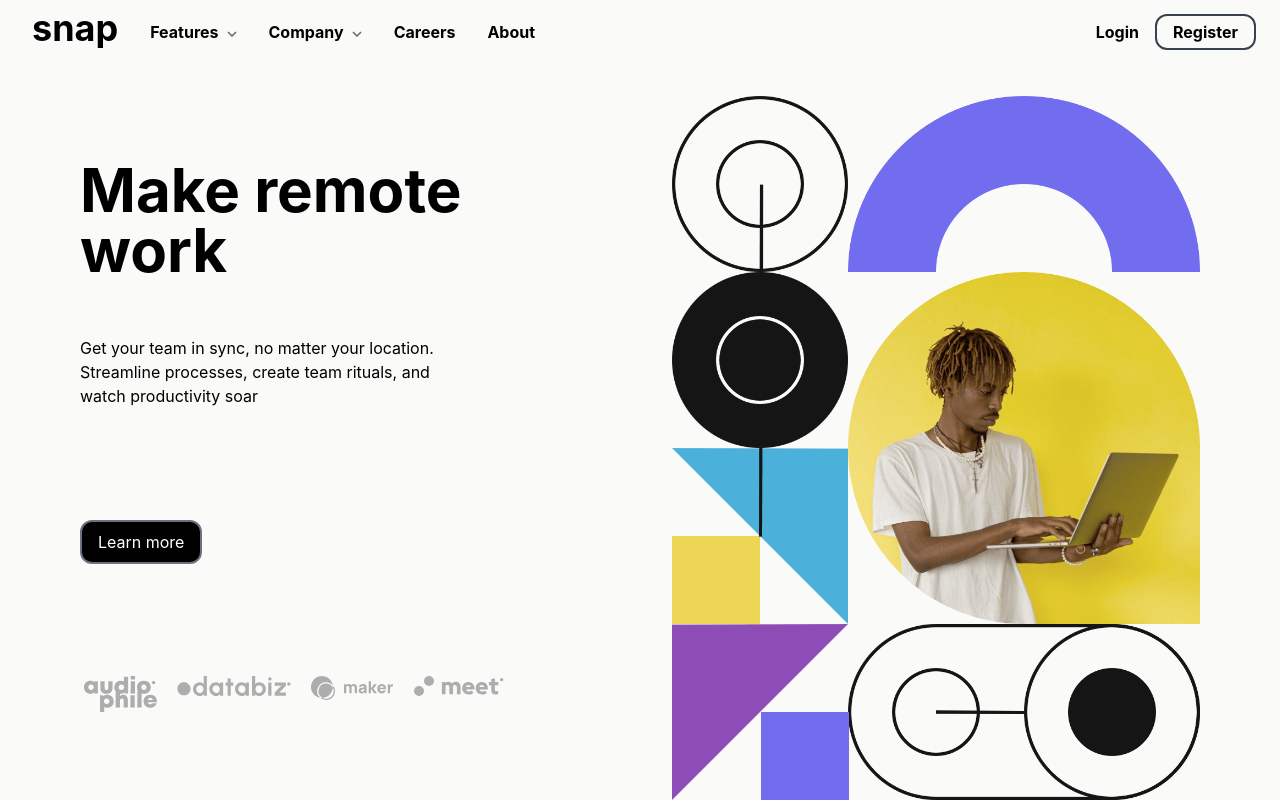
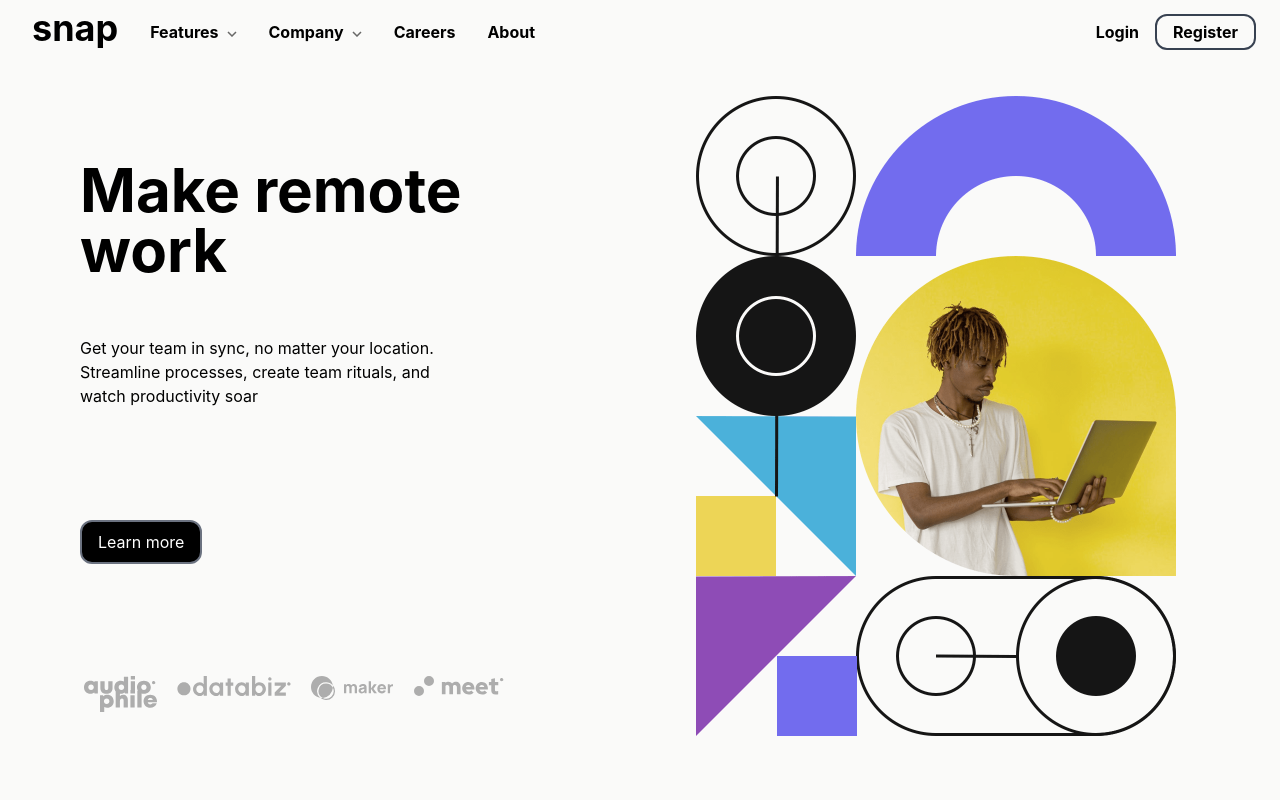
Before and after one commit to norulshahlam/dropdown-webpage-assignment, a React (Create React App) app: page / in a window 1280 px wide. Built offline with nearby package versions, Linux system fonts and the light colour scheme.

Commit message:
section layout img

```diff
--- a/src/components/main/Section.js
+++ b/src/components/main/Section.js
@@ -31,7 +31,7 @@ const Section = () => {
       </div>
       <div className="w-full max-h-[35rem]">
         <img
-          className="hidden sm:block max-h-[45rem] min-h-[15rem] mx-auto my-auto"
+          className="hidden sm:block max-h-[40rem] min-h-[15rem] mx-auto my-auto"
           src={imageherodesktop}
         />
         <img className="sm:hidden block max-h-[30rem]" src={imageheromobile} />
```
